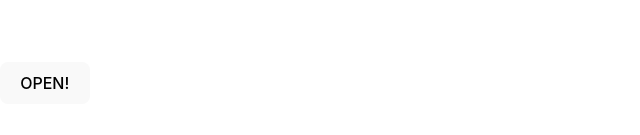
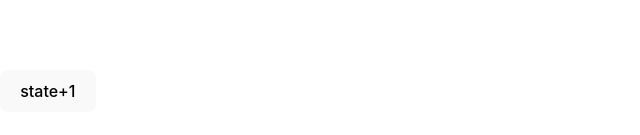
Before and after one commit to Doeunnkimm/react-playground, a React (Vite) app: page / in a window 1280 px wide. Shown: the part 309-444 px from the top of the page, without its empty margins (0-640 px from the left). Built offline with nearby package versions, Linux system fonts and the light colour scheme.

Commit message:
clean up function (#9)

```diff
--- /dev/null
+++ b/src/clean-up-function/CleanUpFunction.tsx
@@ -0,0 +1,19 @@
+import { useEffect, useState } from 'react';
+
+export const CleanUpFunction = () => {
+  const [state, setState] = useState(0);
+
+  console.log('state', state); // 0 > 1
+
+  const handleState = () => {
+    setState((prev) => prev + 1);
+  };
+
+  useEffect(() => {
+    return () => {
+      console.log('나야 클린업 함수', state); // 의존성 배열 내 값이 변경되면 매번 이전 상태값을 기반으로 호출된다.
+    };
+  }, [state]);
+
+  return <button onClick={handleState}>state+1</button>;
+};
--- a/src/main.tsx
+++ b/src/main.tsx
@@ -1,19 +1,21 @@
-import React from 'react';
+// import React from 'react';
 import ReactDOM from 'react-dom/client';
 import './index.css';
-import { UseOverlayExample } from './overlay/useOverlay/UseOverlay';
+import { CleanUpFunction } from './clean-up-function/CleanUpFunction';
+// import { UseOverlayExample } from './overlay/useOverlay/UseOverlay';
 // import { FlushSync } from './flushSync/FlushSync';
 // import { SyntheticEvent } from './SyntheticEvent/index.tsx';
 // import { Propagation } from './SyntheticEvent/propagation.tsx';
 // import { UpdateState } from './UpdateState/UpdateState.tsx';
 
 ReactDOM.createRoot(document.getElementById('root')!).render(
-  <React.StrictMode>
+  <>
     {/* <App /> */}
     {/* <SyntheticEvent /> */}
     {/* <Propagation /> */}
     {/* <UpdateState /> */}
     {/* <FlushSync /> */}
-    <UseOverlayExample />
-  </React.StrictMode>
+    {/* <UseOverlayExample /> */}
+    <CleanUpFunction />
+  </>
 );
```
